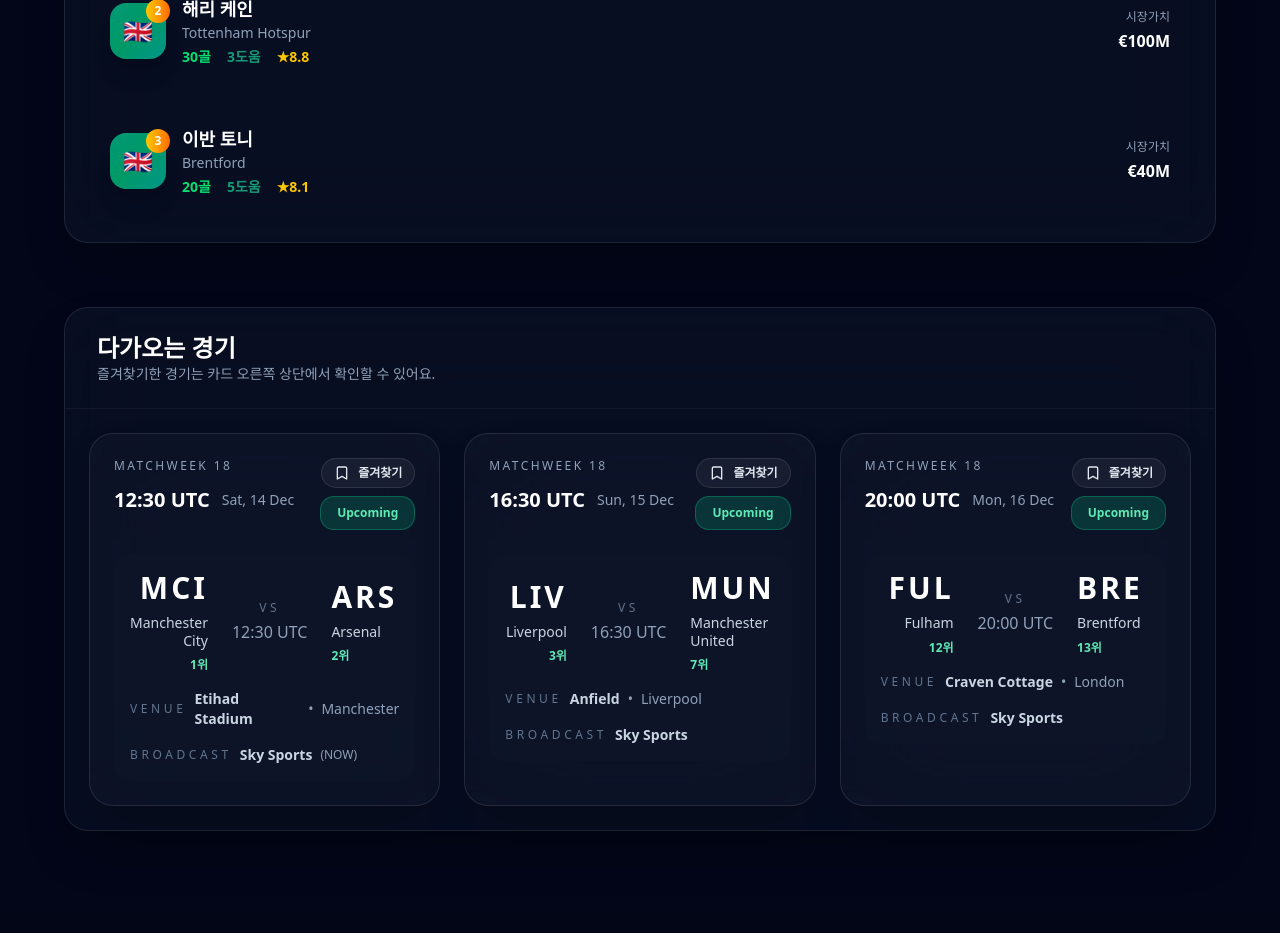
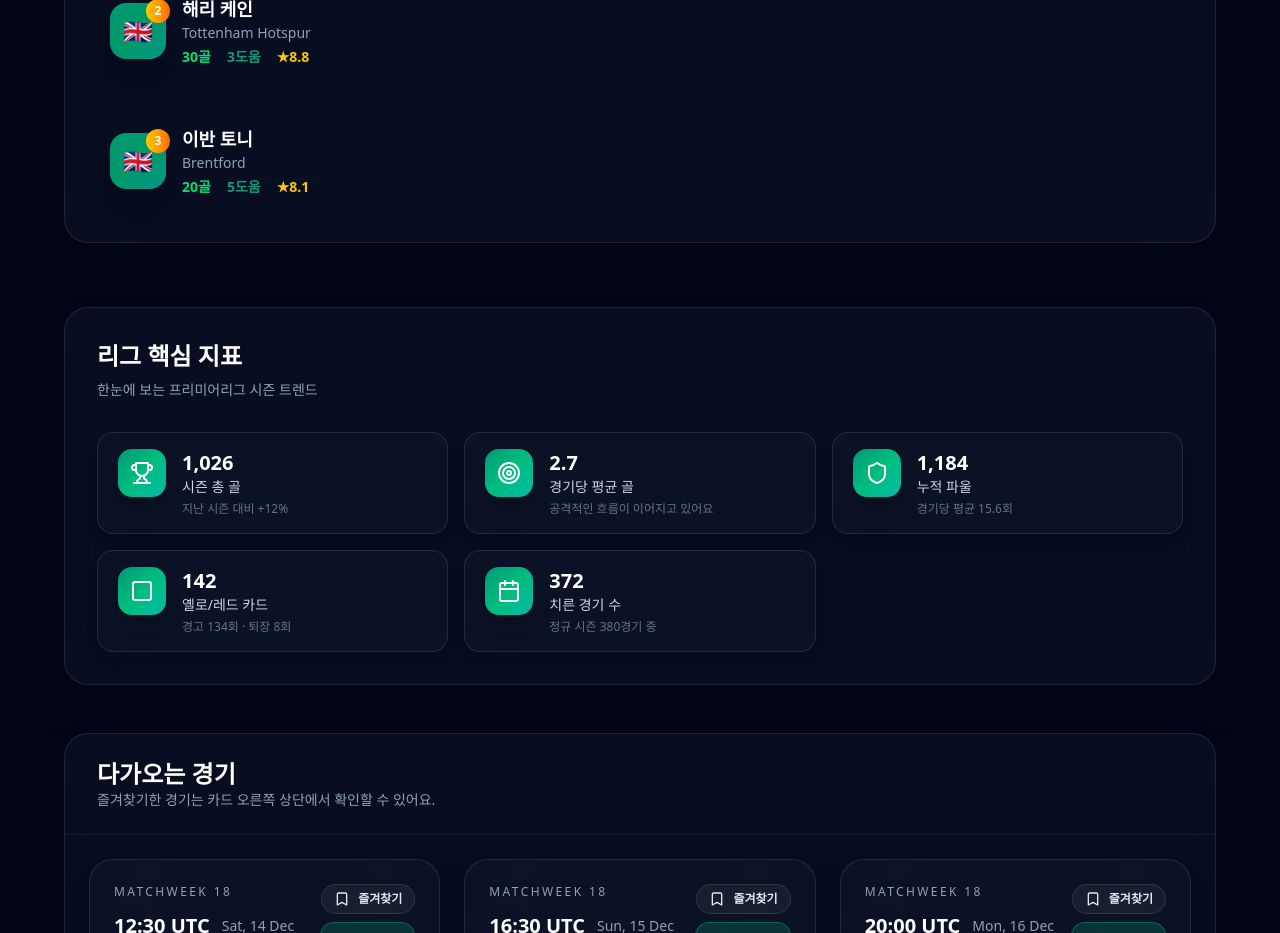
Before and after one commit to hmh1994/epl_news_web, a Next.js app: page /en/test in a window 1280 px wide. Shown: the part 1660-2593 px from the top of the page. Before the commit the page ends 2571 px from the top, so only its background shows below. Built offline with nearby package versions, Linux system fonts and the light colour scheme.

Commit message:
fix issue comment

```diff
--- a/src/entities/player/ui/player-ranking-card.tsx
+++ b/src/entities/player/ui/player-ranking-card.tsx
@@ -30,11 +30,6 @@
             <span className='text-yellow-400 font-semibold'>★{player.rating}</span>
           </div>
         </div>
-
-        <div className='text-right'>
-          <div className='text-slate-400 text-xs mb-1'>시장가치</div>
-          <div className='text-white font-bold'>{player.value}</div>
-        </div>
       </div>
     </div>
   );
--- a/src/processes/epl-hub-page/ui/epl-hub-page.tsx
+++ b/src/processes/epl-hub-page/ui/epl-hub-page.tsx
@@ -9,8 +9,9 @@
 import { EPL_MATCH_SCHEDULE } from "@/shared/mocks/match-schedule";
 import { MatchFixture } from "@/entities/match/model/match-schedule";
 import { MatchFixtureCard } from "@/entities/match/ui/match-fixture-card";
-import { BookmarkCheck, CalendarClock, Star, Trash2 } from "lucide-react";
+import { CalendarClock, Star, Trash2, Trophy } from "lucide-react";
 import { EplHubHeader } from "@/widgets/epl-hub/header/ui/epl-hub-header";
+import { EplLeaguePulse } from "@/widgets/epl-hub/season-insights/ui/epl-league-pulse";
 
 const FAVORITE_TEAMS_STORAGE_KEY = "eplFavoriteTeams";
 const FAVORITE_MATCHES_STORAGE_KEY = "eplFavoriteMatches";
@@ -367,7 +368,7 @@
                       올 시즌을 빛내고 있는 공격수들을 확인하세요.
                     </p>
                   </div>
-                  <BookmarkCheck className='h-6 w-6 text-emerald-300' />
+                  <Trophy className='h-6 w-6 text-yellow-300' />
                 </div>
                 <div className='mt-6 space-y-4'>
                   {EPL_PLAYER_RANKINGS.map((player, index) => {
@@ -385,6 +386,10 @@
               </div>
             </div>
           </div>
+        </section>
+
+        <section className='mx-auto w-full max-w-7xl px-6 pb-12 lg:px-12 xl:px-16'>
+          <EplLeaguePulse />
         </section>
 
         <section className='mx-auto w-full max-w-7xl px-6 pb-20 lg:px-12 xl:px-16'>
--- /dev/null
+++ b/src/widgets/epl-hub/season-insights/ui/epl-league-pulse.tsx
@@ -0,0 +1,88 @@
+"use client";
+
+import { ComponentType } from "react";
+import { Calendar, Shield, Square, Target, Trophy } from "lucide-react";
+
+type LeagueMetric = {
+  id: string;
+  label: string;
+  value: string;
+  description?: string;
+  icon: ComponentType<{ className?: string }>;
+};
+
+const LEAGUE_METRICS: LeagueMetric[] = [
+  {
+    id: "total-goals",
+    label: "시즌 총 골",
+    value: "1,026",
+    description: "지난 시즌 대비 +12%",
+    icon: Trophy,
+  },
+  {
+    id: "avg-goals",
+    label: "경기당 평균 골",
+    value: "2.7",
+    description: "공격적인 흐름이 이어지고 있어요",
+    icon: Target,
+  },
+  {
+    id: "fouls",
+    label: "누적 파울",
+    value: "1,184",
+    description: "경기당 평균 15.6회",
+    icon: Shield,
+  },
+  {
+    id: "cards",
+    label: "옐로/레드 카드",
+    value: "142",
+    description: "경고 134회 · 퇴장 8회",
+    icon: Square,
+  },
+  {
+    id: "matches",
+    label: "치른 경기 수",
+    value: "372",
+    description: "정규 시즌 380경기 중",
+    icon: Calendar,
+  },
+];
+
+export const EplLeaguePulse = () => {
+  return (
+    <section className='rounded-3xl border border-white/10 bg-slate-900/50 p-8 shadow-2xl backdrop-blur-2xl'>
+      <header className='mb-8 flex flex-col gap-2'>
+        <h2 className='text-2xl font-semibold text-white'>리그 핵심 지표</h2>
+        <p className='text-sm text-slate-400'>
+          한눈에 보는 프리미어리그 시즌 트렌드
+        </p>
+      </header>
+
+      <div className='grid gap-4 md:grid-cols-2 xl:grid-cols-3'>
+        {LEAGUE_METRICS.map((metric) => {
+          const Icon = metric.icon;
+          return (
+            <article
+              key={metric.id}
+              className='group relative flex items-start gap-4 rounded-2xl border border-white/10 bg-slate-900/60 px-5 py-4 shadow-lg transition-all duration-300 hover:-translate-y-1 hover:border-emerald-400/40 hover:shadow-emerald-500/10'
+            >
+              <div className='flex h-12 w-12 items-center justify-center rounded-xl bg-gradient-to-br from-[#169976] via-emerald-500 to-teal-500 text-white shadow-xl'>
+                <Icon className='h-6 w-6' />
+              </div>
+              <div className='min-w-0'>
+                <div className='text-xl font-bold text-white'>{metric.value}</div>
+                <div className='text-sm font-medium text-slate-300'>
+                  {metric.label}
+                </div>
+                {metric.description && (
+                  <p className='mt-1 text-xs text-slate-500'>{metric.description}</p>
+                )}
+              </div>
+            </article>
+          );
+        })}
+      </div>
+    </section>
+  );
+};
```
